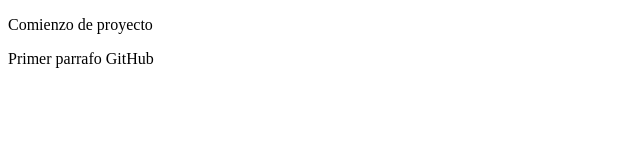
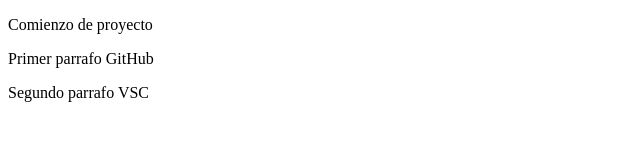
Before and after one commit to danielAlex92/Proyecto-3-VSC, a plain HTML site: page index.html in a window 1280 px wide. Shown: the whole page, without its empty margins (0-640 px from the left). Drawn offline with Linux system fonts and the light colour scheme.

Commit message:
Segundo commit

```diff
--- a/index.html
+++ b/index.html
@@ -11,6 +11,7 @@
 <body>
     <p>Comienzo de proyecto</p>
     <p>Primer parrafo GitHub</p>
+    <p>Segundo parrafo VSC</p>
 
 </body>
 
```
